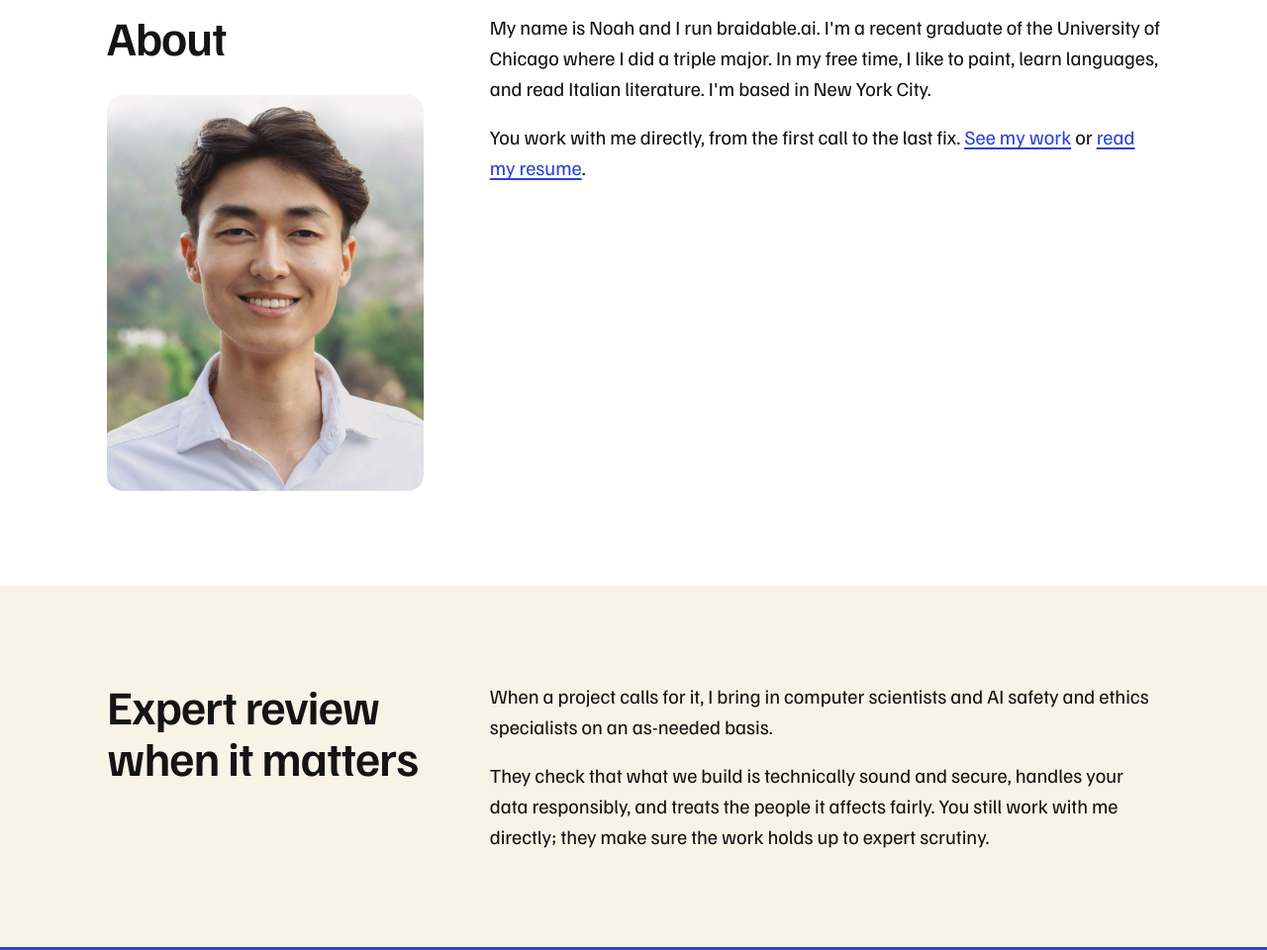
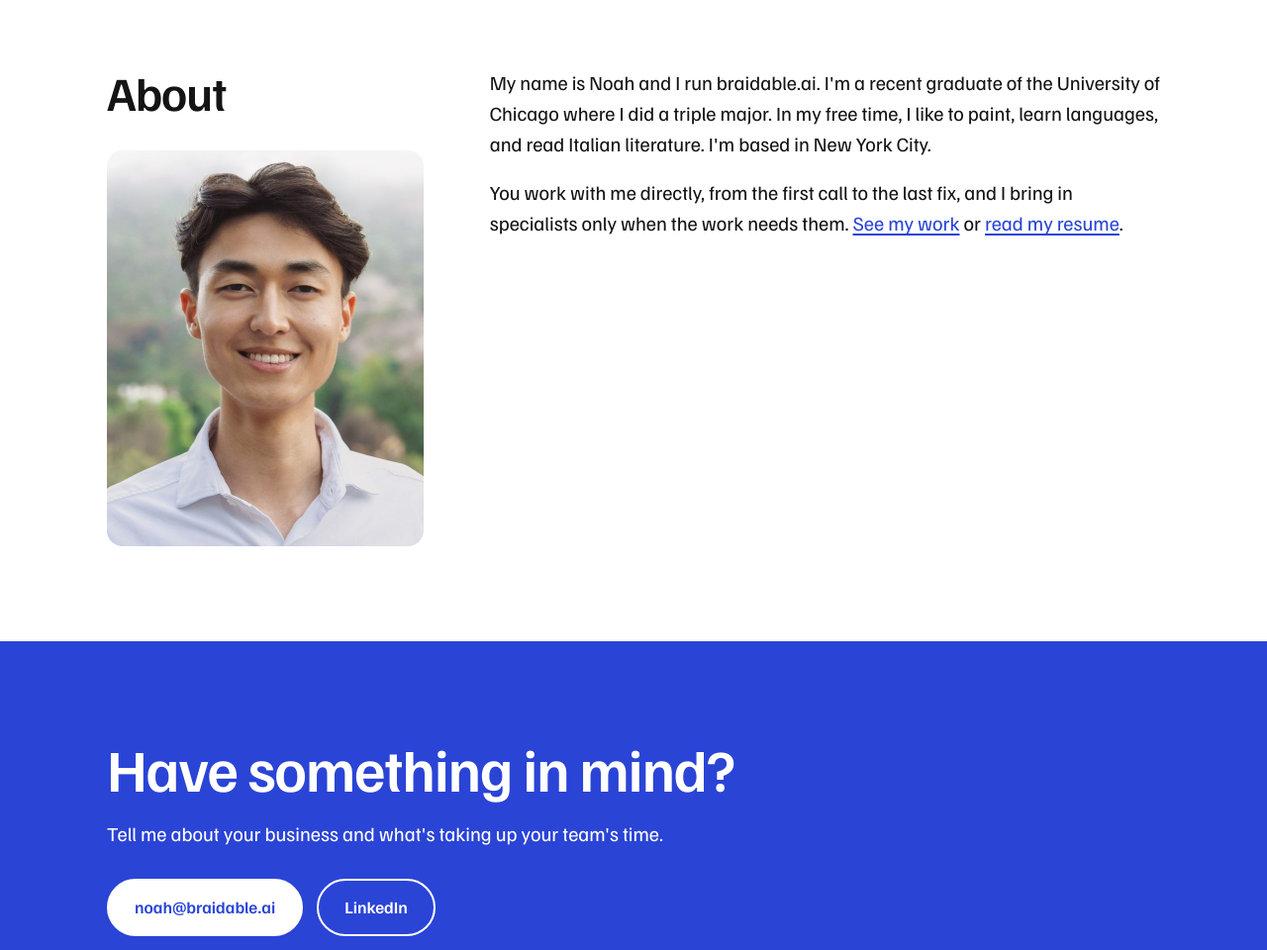
Before and after one commit to noahdlee519/braidable, a plain HTML site: page index.html in a window 1280 px wide. Shown: the part 1780-2740 px from the top of the page at 99% size. Drawn offline with Linux system fonts and the light colour scheme.

Commit message:
Fold expert review into the Build card and About text
Co-Authored-By: Claude Opus 5.5 <noreply@anthropic.com>
Claude-Session: https://claude.ai/code/session_012AvzugpLo25q6paBcGX2T2

```diff
--- a/index.html
+++ b/index.html
@@ -95,7 +95,7 @@
             </article>
             <article class="col">
               <h3>Build</h3>
-              <p>Where something can be built, I build it: automations for repetitive work, assistants that know your documents, and tools wired into the software your team already uses. Where an off-the-shelf product does the job, I'll say so.</p>
+              <p>Where something can be built, I build it: automations for repetitive work, assistants that know your documents, and tools wired into the software your team already uses. Where an off-the-shelf product does the job, I'll say so. When the stakes are high, computer scientists and AI safety and ethics specialists review the work.</p>
             </article>
             <article class="col">
               <h3>Teach</h3>
@@ -125,17 +125,7 @@
           </div>
           <div class="about-text">
             <p>My name is Noah and I run braidable.ai. I'm a recent graduate of the University of Chicago where I did a triple major. In my free time, I like to paint, learn languages, and read Italian literature. I'm based in New York City.</p>
-            <p>You work with me directly, from the first call to the last fix. <a href="https://noahdarwinlee.com/portfolio/">See my work</a> or <a href="Noah-Lee-Resume.pdf" target="_blank" rel="noopener">read my resume</a>.</p>
-          </div>
-        </div>
-      </section>
-
-      <section class="section section-tint" id="specialists" aria-labelledby="specialists-h">
-        <div class="wrap about">
-          <h2 id="specialists-h">Expert review when it matters</h2>
-          <div class="about-text">
-            <p>When a project calls for it, I bring in computer scientists and AI safety and ethics specialists on an as-needed basis.</p>
-            <p>They check that what we build is technically sound and secure, handles your data responsibly, and treats the people it affects fairly. You still work with me directly; they make sure the work holds up to expert scrutiny.</p>
+            <p>You work with me directly, from the first call to the last fix, and I bring in specialists only when the work needs them. <a href="https://noahdarwinlee.com/portfolio/">See my work</a> or <a href="Noah-Lee-Resume.pdf" target="_blank" rel="noopener">read my resume</a>.</p>
           </div>
         </div>
       </section>
```
